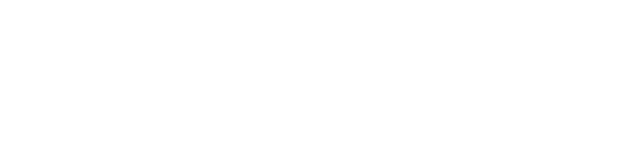
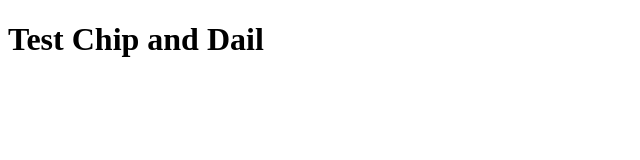
Before and after one commit to Irina-Riska/chip, a plain HTML site: page index.html in a window 1280 px wide. Shown: the whole page, without its empty margins (0-640 px from the left). Drawn offline with Linux system fonts and the light colour scheme.

Commit message:
add h1 body

```diff
--- a/index.html
+++ b/index.html
@@ -6,6 +6,6 @@
     <title>Chip</title>
 </head>
 <body>
-
+    <h1>Test Chip and Dail</h1>
 </body>
 </html>
```
